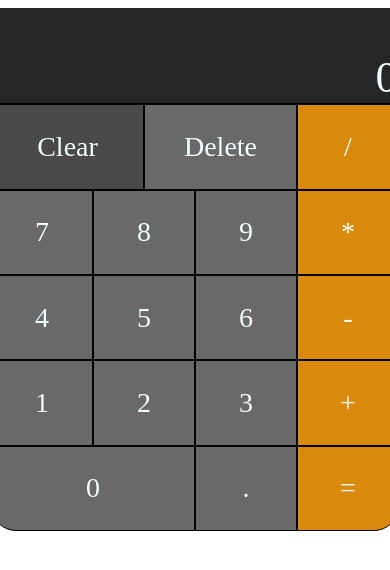
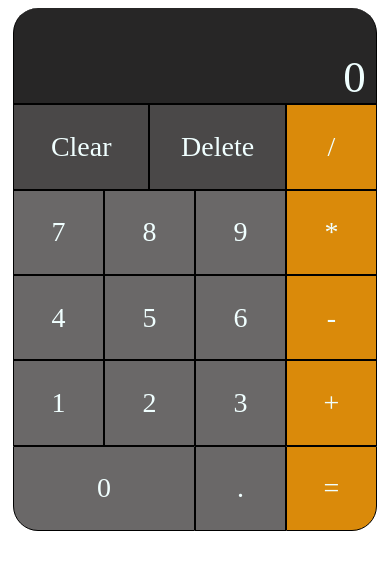
Before and after one commit to WiggityWig/Calculator, a plain HTML site: page index.html in a window 390 px wide. Drawn offline with Linux system fonts and the light colour scheme.

Commit message:
change size for mobile

```diff
--- a/style.css
+++ b/style.css
@@ -8,9 +8,14 @@
 #calculator-container{
     display: flex;
     flex-wrap: wrap;
-    width: 450px;
+    width: 400px;
     height: 500px;
     margin: 0;
+    padding-left: 5px;
+}
+
+#display{
+    padding-right: 10px;
 }
 
 #display-container1{
@@ -36,8 +41,10 @@
     color: azure;
     background-color: rgb(39, 38, 38);
     border: 1px solid black;
+    border-top-left-radius: 25px;
+    border-top-right-radius: 25px;
     border-top: 0px;
-    width: 406px;
+    width: 361.8px;
     height: 95.33px;
     font-size: 45px;
 
@@ -54,7 +61,7 @@
     justify-content: center;
     align-items: center;
     border:1px solid black;
-    width:151px;
+    width:134.4px;
     height:83.33px;
     background-color: rgb(106, 104, 104);
     font-size: 28px;
@@ -66,14 +73,14 @@
     justify-content: center;
     align-items: center;
     border:1px solid black;
-    width:100px;
+    width: 89px;
     height:83.33px;
     background-color: rgb(106, 104, 104);
     font-size: 28px;
 }
 
 .btn.zero{
-    width:202px;
+    width:180px;
     border-bottom-left-radius: 25px;
 }
 
@@ -85,6 +92,6 @@
     background-color: rgb(218, 138, 10);
 }
 
-#clear,#pos-neg,#percentage{
+#clear,#del,#percentage{
     background-color: rgb(74, 72, 72);
 }
```
